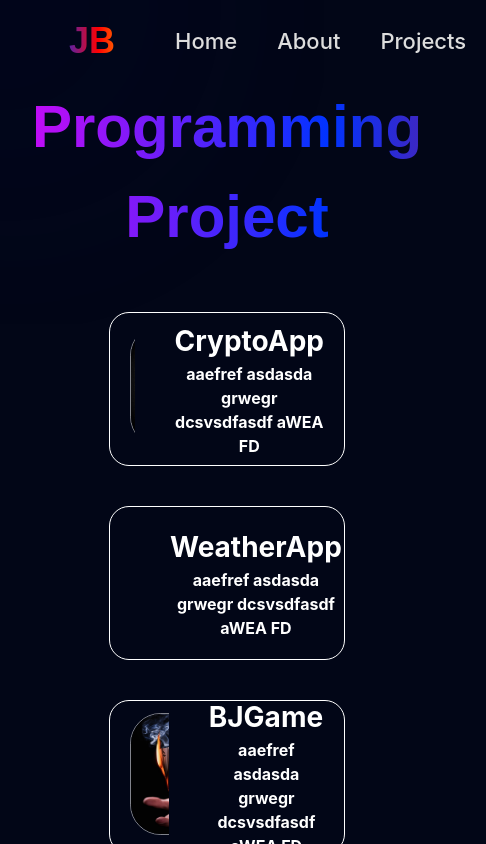
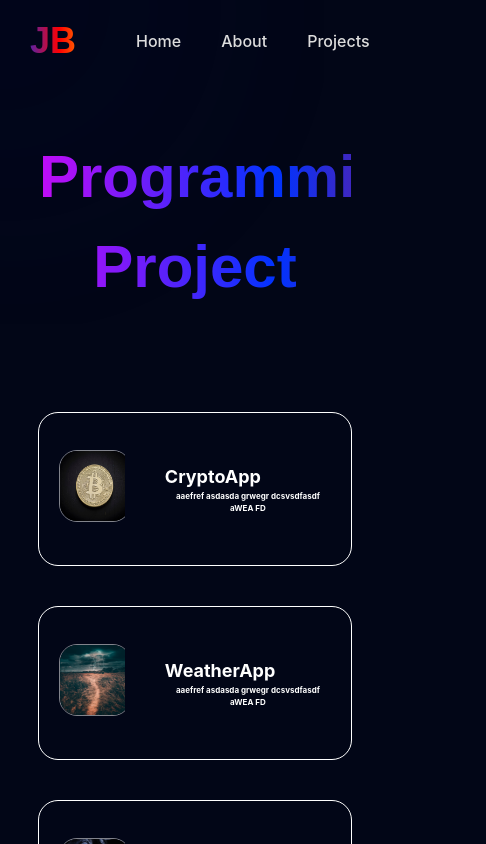
Before and after one commit to BuczekB/new-portfolio, a React (Vite) app: page /Projects in a window 390 px wide. Shown: the top 844 px of the page, 486 px wide, since content can reach past the window. Built offline with nearby package versions, Linux system fonts and the light colour scheme.

Commit message:
add rwd to section all projects

```diff
--- a/src/CryptoApp.css
+++ b/src/CryptoApp.css
@@ -65,6 +65,8 @@
 .imagesBox{
     margin-top: 220px;
     display: flex;
+    justify-content: center;
+    align-items: center;
     flex-direction: column;
 }
 .singleImageApp{
--- a/src/Navigation.css
+++ b/src/Navigation.css
@@ -42,3 +42,15 @@ nav{
 a {
     text-decoration: none;
   }
+
+
+  @media all and (max-width: 660px) {
+    .listItem p{
+        font-size: 16px;
+    }
+    nav{
+        top: 0;
+        right: 0;
+        left: 0;
+    }
+  }
--- a/src/Projects.css
+++ b/src/Projects.css
@@ -1,6 +1,7 @@
 
-h1{
-    margin:50px 0  ;
+.homeContainer h1{
+    max-width: 80vw;
+    margin: 100px 0  ;
 }
 .firstText{
     font-size: 28px;
@@ -47,42 +48,100 @@ h1{
 }
 
 .imageAvatar{
-    width: 120px;
-    height: 120px;
+    width: 110px;
+    height: 110px;
     border-radius: 25%;
     border: solid 1px rgba(255, 255, 255, 0.5);
     background-size: cover;
 }
 
-/*
-@media only screen and (max-width: 600px) {
 
-}
 
-@media only screen and (min-width: 600px) {
 
-}
 
-@media only screen and (min-width: 768px) {
+  @media all and (max-width: 1660px) {
+    .projectBox{
+        max-width: 40vw;
+        max-height: 18vh;
+    }
+    .imageAvatar{
+        width: 90px;
+        height: 90px;
+    }
+    .firstText{
+        font-size: 24px;
+    }
+    .secoundText{
+        font-size:14px;
+    }
+  }
 
-}
+  @media all  and (max-width: 1260px) {
+    .projectContainer{
+        min-width: 80vw;
+        grid-template-columns: 1fr ;
+        grid-template-rows: 1fr ;
+        justify-items: center;
+    }
+    .projectBox{
+        min-width: 60vw;
+        max-height: 18vh;
+    }
+    .imageAvatar{
+        width: 90px;
+        height: 90px;
+        border-radius: 25%;
+        border: solid 1px rgba(255, 255, 255, 0.5);
+        background-size: cover;
+    }
 
-@media only screen and (min-width: 992px) {
+  }
 
-}
-
-@media only screen and (min-width: 1200px) {
-
-}
-*/
-
-@media (max-width: 992px) {
+  @media all and (max-width: 960px) {
     .projectContainer{
         grid-template-columns: 1fr ;
         grid-template-rows: 1fr ;
     }
     .projectBox{
-        max-width: 60vw;
+        max-width: 70vw;
         max-height: 18vh;
     }
+    .imageAvatar{
+        width: 80px;
+        height: 80px;
+        border-radius: 25%;
+        border: solid 1px rgba(255, 255, 255, 0.5);
+        background-size: cover;
+    }
+    .firstText{
+        font-size: 20px;
+    }
+    .secoundText{
+        font-size: 12px;
+    }
   }
+
+  @media all and (max-width: 660px) {
+    .projectContainer{
+        grid-template-columns: 1fr ;
+        grid-template-rows: 1fr ;
+    }
+    .projectBox{
+        max-width: 80vw;
+        max-height: 18vh;
+    }
+    .imageAvatar{
+        width: 70px;
+        height: 70px;
+        border-radius: 25%;
+        border: solid 1px rgba(255, 255, 255, 0.5);
+        background-size: cover;
+    }
+    .firstText{
+        font-size: 18px;
+    }
+    .secoundText{
+        font-size: 8px;
+        max-width: 50vh;
+    }
+  }
```
